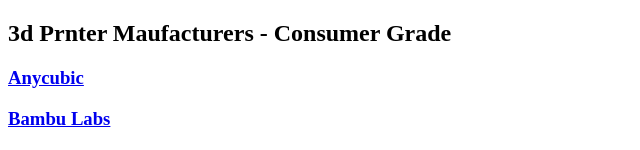
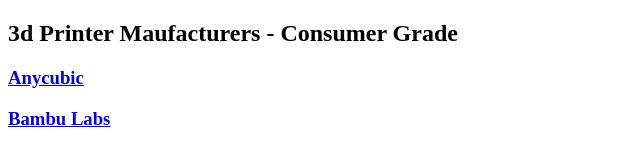
Before and after one commit to JamesD3d/info3d, a Next.js app: page /info3d/Printers/Manufactures in a window 1280 px wide. Shown: the top 150 px of the page, without its empty margins (0-640 px from the left). Built offline with nearby package versions, Linux system fonts and the light colour scheme.

Commit message:
Update Manufactures.mdx

```diff
--- a/pages/Printers/Manufactures.mdx
+++ b/pages/Printers/Manufactures.mdx
@@ -1,4 +1,4 @@
-## 3d Prnter Maufacturers - Consumer Grade
+## 3d Printer Maufacturers - Consumer Grade
 
 
 ### [Anycubic](https://store.anycubic.com/collections/fdm-printer)
```
